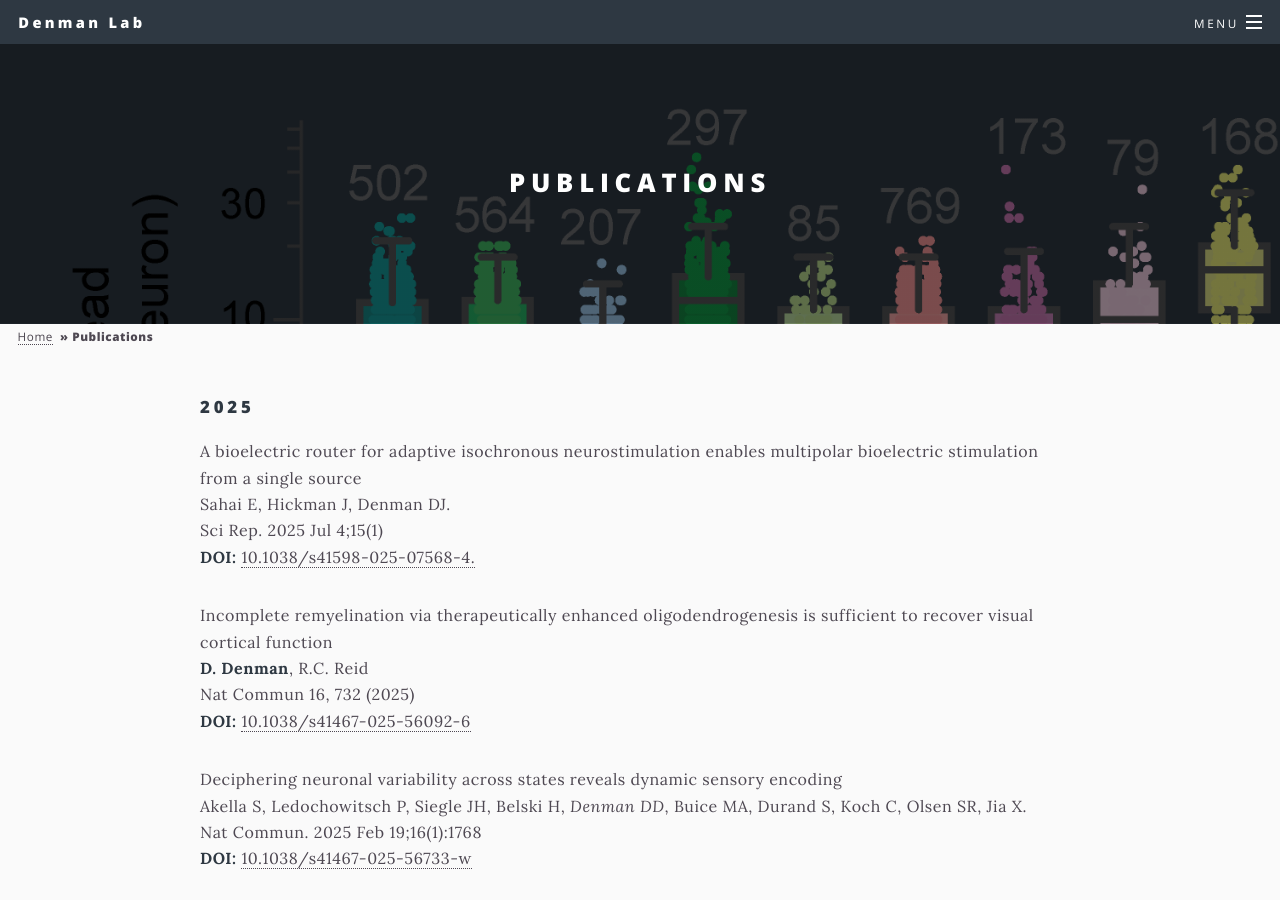
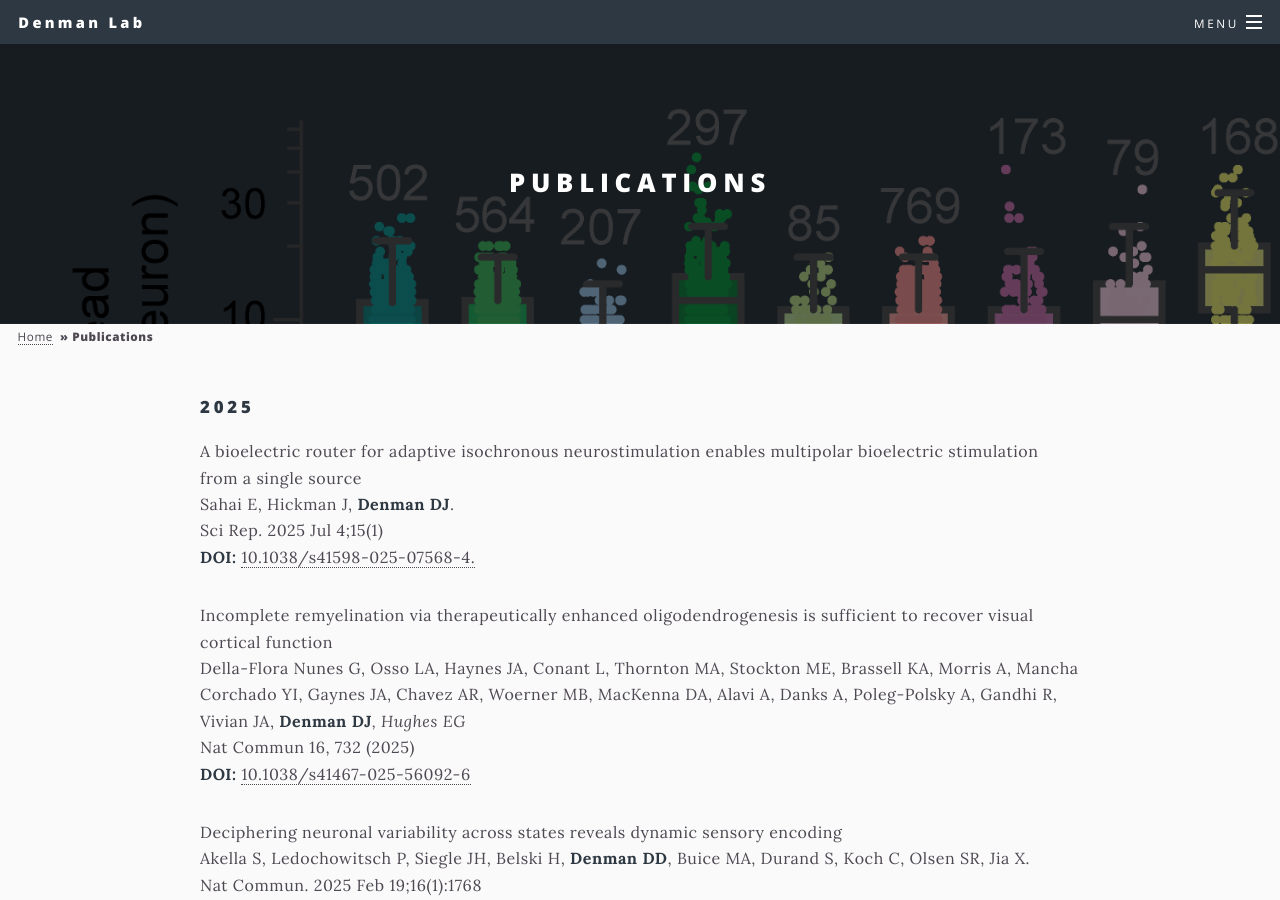
Before and after one commit to denmanlab/denmanlab.github.io, a Jekyll site: the page built from pubs.md, in a window 1280 px wide and 900 px high. Built offline with Jekyll 4.4.1, drawn with Linux system fonts in a browser that asks for light colours; our own code applies the rules of GitHub Pages for plain Markdown files.

Commit message:
update pubs

```diff
--- a/pubs.md
+++ b/pubs.md
@@ -11,19 +11,19 @@ background-image: Figure 3_formatted.png
 ### 2025
 {:.paper}
 <span>A bioelectric router for adaptive isochronous neurostimulation enables multipolar bioelectric stimulation from a single source</span>{:.papertitle}
-<span>Sahai E, Hickman J, Denman DJ.</span>{:.authors}
+<span>Sahai E, Hickman J, **Denman DJ**.</span>{:.authors}
 <span>Sci Rep. 2025 Jul 4;15(1)</span>{:.journal}
 <span>**DOI:** [10.1038/s41598-025-07568-4.](https://www.nature.com/articles/s41598-025-07568-4)</span>{:.doi}
 
 {:.paper}
 <span>Incomplete remyelination via therapeutically enhanced oligodendrogenesis is sufficient to recover visual cortical function</span>{:.papertitle}
-<span>**D. Denman**, R.C. Reid</span>{:.authors}
+<span>Della-Flora Nunes G, Osso LA, Haynes JA, Conant L, Thornton MA, Stockton ME, Brassell KA, Morris A, Mancha Corchado YI, Gaynes JA, Chavez AR, Woerner MB, MacKenna DA, Alavi A, Danks A, Poleg-Polsky A, Gandhi R, Vivian JA, **Denman DJ***, Hughes EG*</span>{:.authors}
 <span>Nat Commun 16, 732 (2025)</span>{:.journal}
 <span>**DOI:** [10.1038/s41467-025-56092-6](https://www.nature.com/articles/s41467-025-56092-6#article-info)</span>{:.doi}
 
 {:.paper}
 <span>Deciphering neuronal variability across states reveals dynamic sensory encoding</span>{:.papertitle}
-<span>Akella S, Ledochowitsch P, Siegle JH, Belski H, *Denman DD*, Buice MA, Durand S, Koch C, Olsen SR, Jia X.</span>{:.authors}
+<span>Akella S, Ledochowitsch P, Siegle JH, Belski H, **Denman DD**, Buice MA, Durand S, Koch C, Olsen SR, Jia X.</span>{:.authors}
 <span>Nat Commun. 2025 Feb 19;16(1):1768</span>{:.journal}
 <span>**DOI:** [10.1038/s41467-025-56733-w](https://www.nature.com/articles/s41467-025-56733-w)</span>{:.doi}
 
```
